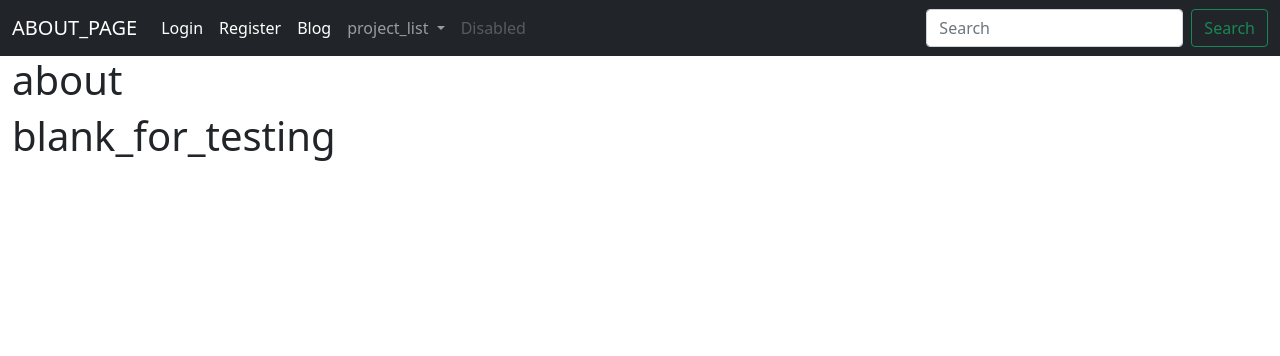
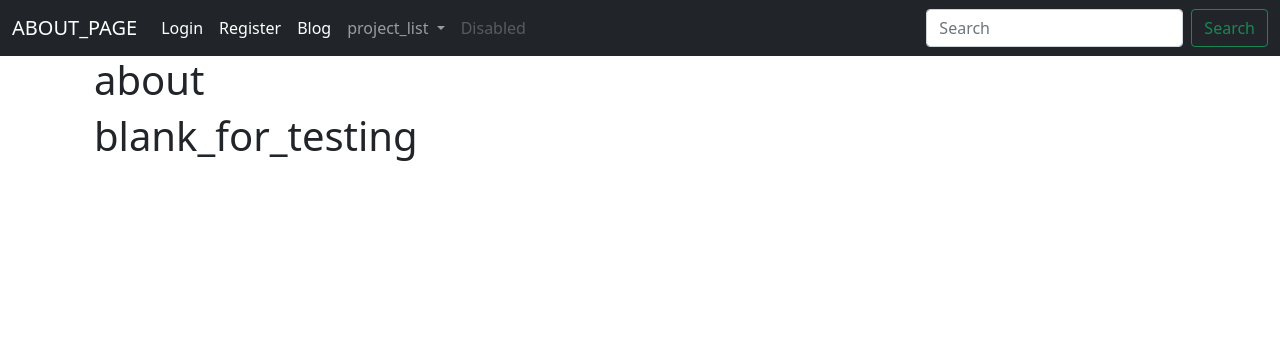
Before and after one commit to Dslate88/tf-aws-django-website, a Django app: template base/blog/templates/blog/about.html in a window 1280 px wide. Shown: the top 356 px of the page. Run offline with Django 4.2, Linux system fonts and the light colour scheme; the template is opened without the code that fills it, so the values that code supplies are empty.

Commit message:
html formatting, main section addin

```diff
--- a/base/templates/base.html
+++ b/base/templates/base.html
@@ -97,6 +97,10 @@
     </nav>
 </header>
 
+
+<!-- main begins -->
+<main role="main" class="container">
+
     <!-- Message display -->
   <div class="container-fluid">
     <div class="col-md-8">
@@ -113,14 +117,13 @@
     {% endif %}
     </div>
 
-
-
-
-
     <!-- base end, inheritance begin -->
     {% block content %}
 
     {% endblock %}
+
+</main>
+
 <!-- bootstrap javascript dependency -->
 <script src="https://cdn.jsdelivr.net/npm/bootstrap@5.0.2/dist/js/bootstrap.bundle.min.js" integrity="sha384-MrcW6ZMFYlzcLA8Nl+NtUVF0sA7MsXsP1UyJoMp4YLEuNSfAP+JcXn/tWtIaxVXM" crossorigin="anonymous"></script>
 </body>
```
Lines whose indentation alone changed are shown as unchanged.
